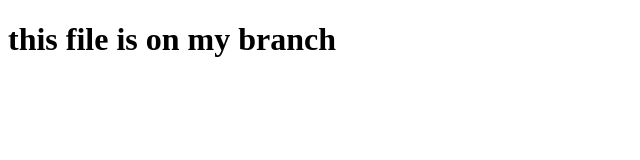
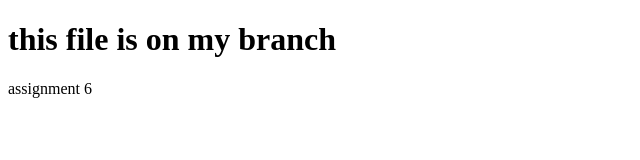
Before and after one commit to genesisgomez/static-html5-page, a plain HTML site: page index.html in a window 1280 px wide. Shown: the whole page, without its empty margins (0-640 px from the left). Drawn offline with Linux system fonts and the light colour scheme.

Commit message:
added text to index

```diff
--- a/index.html
+++ b/index.html
@@ -6,5 +6,6 @@
   </head>
   <body>
     <h1> this file is on my branch</h1>
+    <p> assignment 6 </p>
   </body>
 </html>
```
